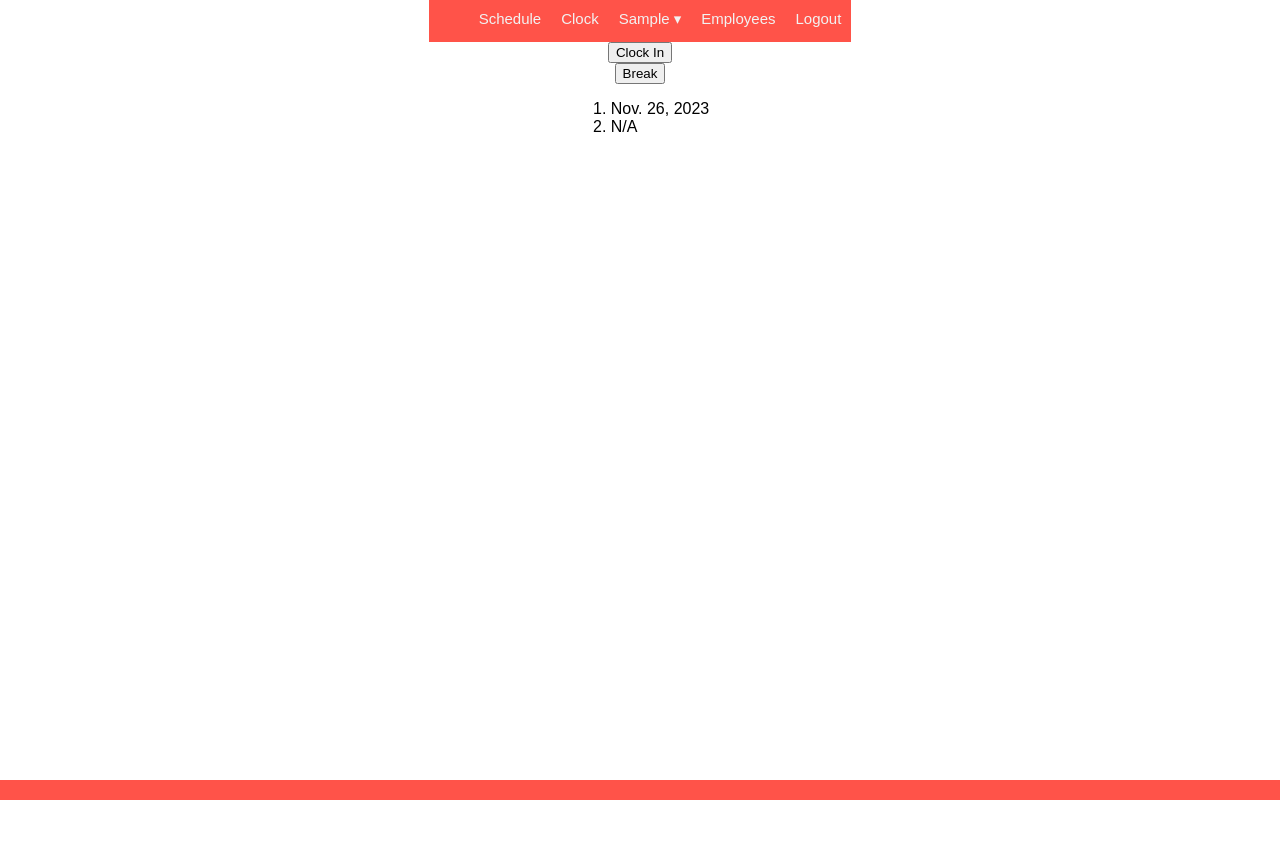
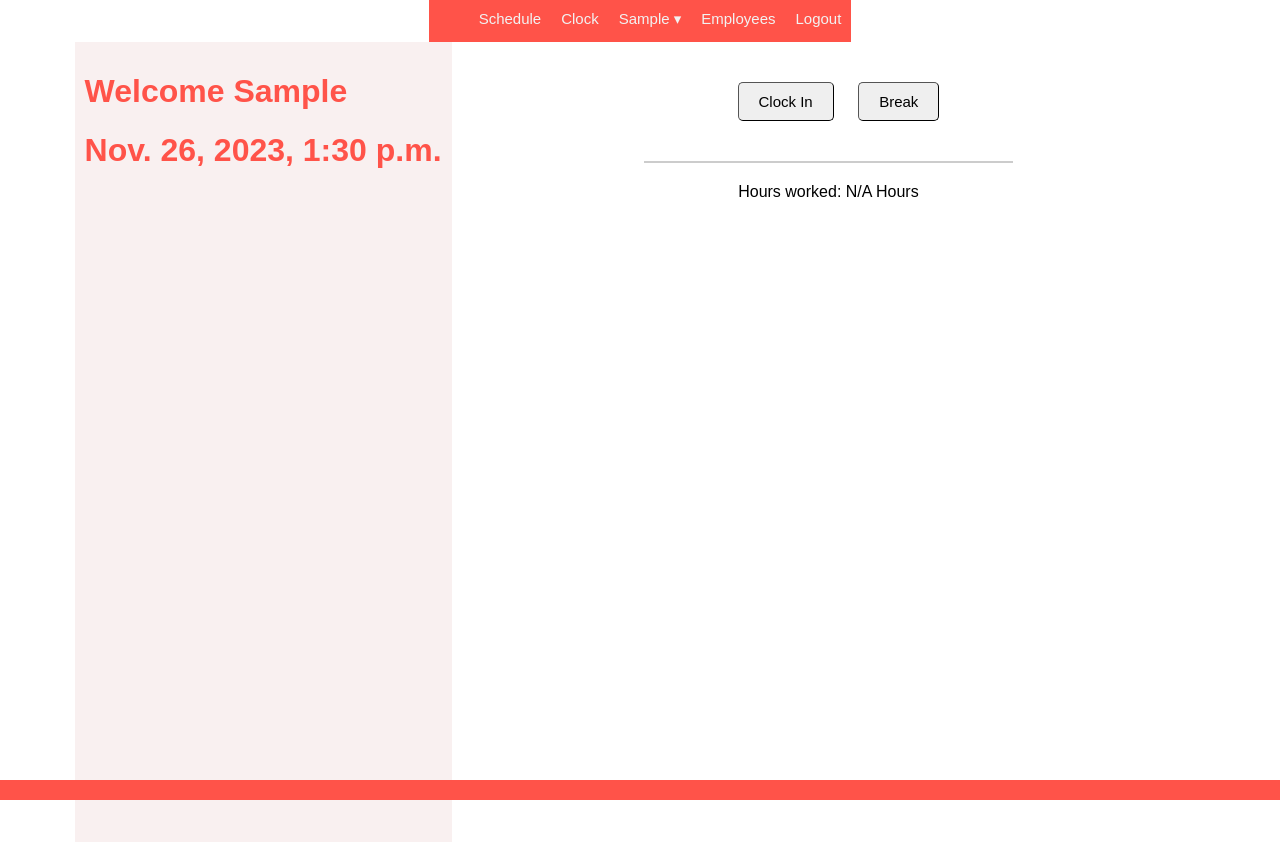
Before and after one commit to keeeeeyu/schedule, a Django app: page /clock/ in a window 1280 px wide. Before the commit the page ends 800 px from the top, so only its background shows below. Run offline with Django 4.2, Linux system fonts and the light colour scheme; a user stored in the database is signed in; tables that the repository leaves empty hold one stand-in row (values such as "Sample post").

Commit message:
clock.html style added

```diff
--- a/schedule_app/static/css/style.css
+++ b/schedule_app/static/css/style.css
@@ -136,16 +136,17 @@ h1 {
     position: absolute;
     background-color: #ff5349;
     margin-top: 32px;
-    width: 100px;
+    /* width: 100px; */
     text-align: left;
 }
 
 .navbar ul li:hover .dropdown ul {
     display: block;
-    margin: 10px;
+    margin-left: -40px;
+    margin-top: 10px;
 }
 
-.dropdown button {
+/* .dropdown button {
     border: none;
     font-size: 15px;
     background-color: #ff5349;
@@ -154,12 +155,12 @@ h1 {
     width: 100px;
     margin-left: -50px;
     text-align: center;
-}
-
+} */
+/*
 .dropdown button:hover {
     color: #000;
     cursor: pointer;
-}
+} */
 
 .schedule-chart {
     margin: 20px;
@@ -246,3 +247,66 @@ td {
         height: 100vh;
     }
 }
+
+#clock-body {
+    display: grid;
+    grid-template-columns: 1fr 2fr; /* Three columns with the 2nd and 3rd combined */
+    height: 100vh;
+    margin: 0;
+}
+
+.column1 {
+    border: none;
+    background-color: #f9f0f0;
+    padding: 10px;
+
+}
+
+/* Combined styles for columns 2 and 3 */
+.column2 {
+    border: none; /* Remove border between columns 2 and 3 */
+    padding: 10px;
+    text-align: center;
+}
+
+.column2 form {
+    display: inline-block;
+    margin-bottom: 10px;
+    margin-left: 20px;
+}
+
+.column2 hr {
+    width: 50%; /* Adjust the width of the hr element */
+    margin: 20px auto; /* Center the hr element */
+    border: 1px solid #ccc;
+}
+
+.clock-button {
+    font-size: 15px;
+    margin: 0 auto;
+    padding: 10px 20px;
+    margin-top: 30px;
+    margin-bottom: 10px;
+    border-radius: 5px;
+    border-width: 1px;
+
+}
+
+/*
+.styled-button {
+    display: block;
+    border: none;
+    margin: 0 auto;
+    padding: 10px 20px;
+    margin-top: 30px;
+    margin-bottom: 10px;
+    border-radius: 10px;
+    border-width: 1px;
+    transition: background-color 0.5s;
+    background-color: #ff5349;
+    font-size: 15px;
+}
+
+.styled-button:hover {
+    transform: scale(1.03);
+} */
--- a/schedule_app/templates/account/edit_profile.html
+++ b/schedule_app/templates/account/edit_profile.html
@@ -18,9 +18,11 @@
         <div>Current Password</div>
         <input type="password" name="current_password" placeholder="Password" autocomplete="new-password">
         <div>New Password</div>
-        <input type="password" name="new_password" placeholder="Password" autocomplete="new-password">
+        <input type="password" name="new_password" placeholder="Password" pattern="^(?=.*[A-Z])(?=.*[0-9])(?=.*[!@#$%^&*])[A-Za-z0-9!@#$%^&*]{8,}$"
+        title="Password must match"  autocomplete="new-password">
         <div>Confirm New Password</div>
-        <input type="password" name="confirm_password" placeholder="Password" autocomplete="new-password"><br>
+        <input type="password" name="confirm_password" placeholder="Password" pattern="^(?=.*[A-Z])(?=.*[0-9])(?=.*[!@#$%^&*])[A-Za-z0-9!@#$%^&*]{8,}$"
+        title="Password must match" autocomplete="new-password"><br>
 
         <button type="submit">Update</button>
     </form>
--- a/schedule_app/templates/clock.html
+++ b/schedule_app/templates/clock.html
@@ -1,31 +1,46 @@
 {% extends 'home.html' %}
 
 {% block content %}
+
+<div id="clock-body">
+
+    <div class="column1">
+
+        <h1>Welcome {{ first_name }}</h1>
+        <h1>{{ now }}</h1>
+    </div>
+
+    <div class="column2">
 
         {% if clock_in_verification %}
 
             <form action="{% url 'clock_in' %}" method="POST">
                 {% csrf_token %}
-        <button type="submit">Clock In</button>
+                <button class="clock-button" type="submit">Clock In</button>
             </form>
 
         {% else %}
 
             <form action="{% url 'clock_out' %}" method="POST">
                 {% csrf_token %}
-        <button type="submit">Clock Out</button>
+                <button class="clock-button" type="submit">Clock Out</button>
             </form>
 
         {% endif %}
 
         <form action="{% url 'break_time' %}" method="POST">
             {% csrf_token %}
-    <button type="submit">Break</button>
+            <button class="clock-button" type="submit">Break</button>
         </form>
 
-<ol>
-    <li>{{ date_today }}</li>
-    <li>{{ hours_worked }}</li>
-</ol>
+        <hr>
+
+        <div>Hours worked: {{ hours_worked }} Hours</div>
+
+    </div>
+
+
+
+</div>
 
 {% endblock content %}
--- a/schedule_app/templates/navbar.html
+++ b/schedule_app/templates/navbar.html
@@ -8,7 +8,7 @@
             <ul>
                 <li><a href="{% url 'profile' %}">Profile</a></li>
                 <li>
-                    <a href="{% url 'edit_profile' %}">Update</a>
+                    <a href="{% url 'edit_profile' %}">Update Profile</a>
                 </li>
             </ul>
 
--- a/schedule_app/views.py
+++ b/schedule_app/views.py
@@ -118,7 +118,7 @@ def clock(request):
     else:
         # Handle the case when user_worktime is None
         clock_in_verification = True
-        date_today = None
+        # date_today = None
         hours_worked = 'N/A'
 
     context = {
@@ -126,6 +126,7 @@ def clock(request):
         'clock_in_verification': clock_in_verification,
         'hours_worked': hours_worked,
         'date_today': date_today,
+        'now': now
     }
 
     return render(request, 'clock.html', context)
```
Lines whose indentation alone changed are shown as unchanged.
